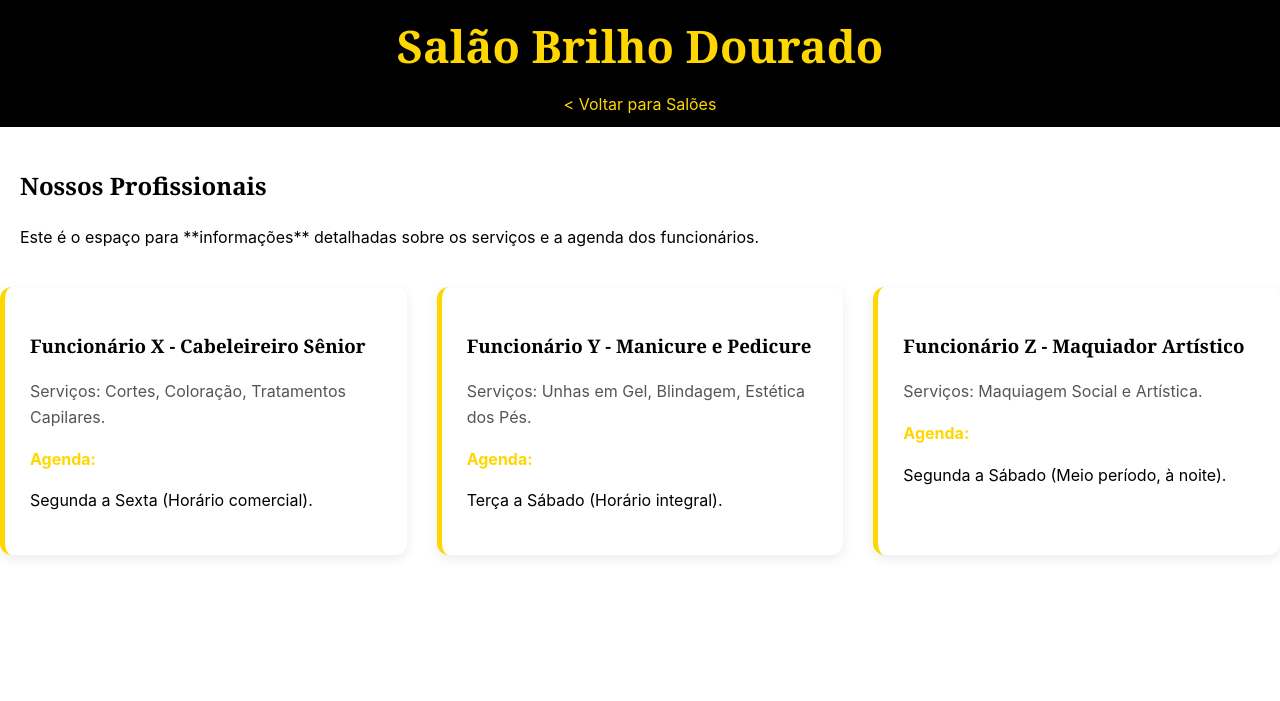
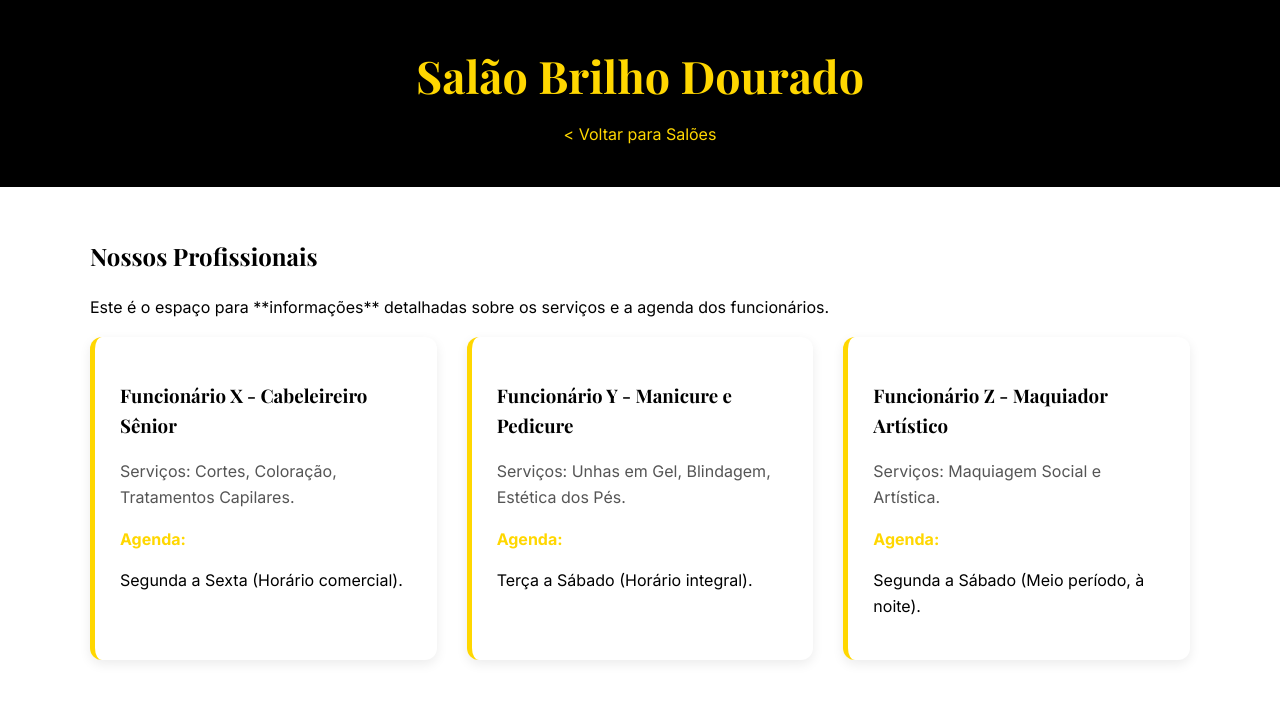
Before and after one commit to jmsv25t/omega, a Python web app: template templates/funcionarios.html in a window 1280 px wide. Shown: the top 701 px of the page. Run offline with Jinja, Linux system fonts and the light colour scheme; the template is opened without the code that fills it, so the values that code supplies are empty.

Commit message:
Enhance funcionarios.html with styles and layout
Added Google Fonts link and updated HTML structure.

```diff
--- a/templates/funcionarios.html
+++ b/templates/funcionarios.html
@@ -5,17 +5,17 @@
     <meta name="viewport" content="width=device-width, initial-scale=1.0">
     <title>Funcionários e Agenda</title>
     <link rel="stylesheet" href="{{ url_for('static', filename='css/style.css') }}">
+    <link href="https://fonts.googleapis.com/css2?family=Inter:wght@400;600;700&family=Playfair+Display:wght@700&display=swap" rel="stylesheet">
 </head>
 <body>
-    <div class="dark-section" style="text-align: center; padding: 10px;">
+    <header class="dark-section text-center">
         <h1 class="header-title">Salão Brilho Dourado</h1>
-        <a href="{{ url_for('dashboard') }}" style="color: var(--accent-color); text-decoration: none;">&lt; Voltar para Salões</a>
-    </div>
+        <a href="{{ url_for('dashboard') }}" class="back-link">&lt; Voltar para Salões</a>
+    </header>
 
-    <div style="padding: 20px;">
+    <main class="container">
         <h2>Nossos Profissionais</h2>
         <p>Este é o espaço para **informações** detalhadas sobre os serviços e a agenda dos funcionários.</p>
-    </div>
 
         <div class="grid-container">
             <div class="card">
@@ -39,5 +39,6 @@
                 <p>Segunda a Sábado (Meio período, à noite).</p>
             </div>
         </div>
+    </main>
 </body>
 </html>
```
Lines whose indentation alone changed are shown as unchanged.
